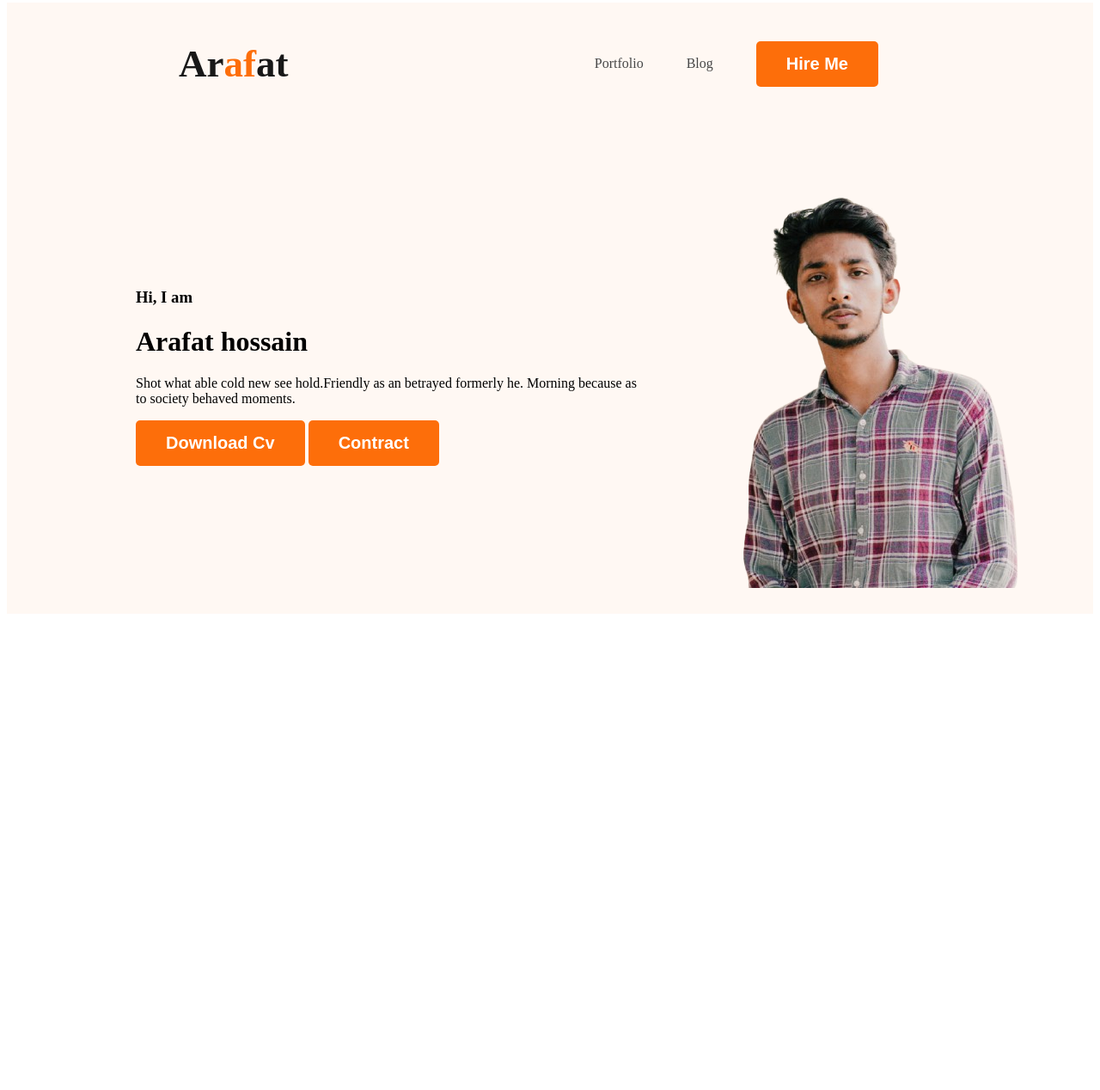
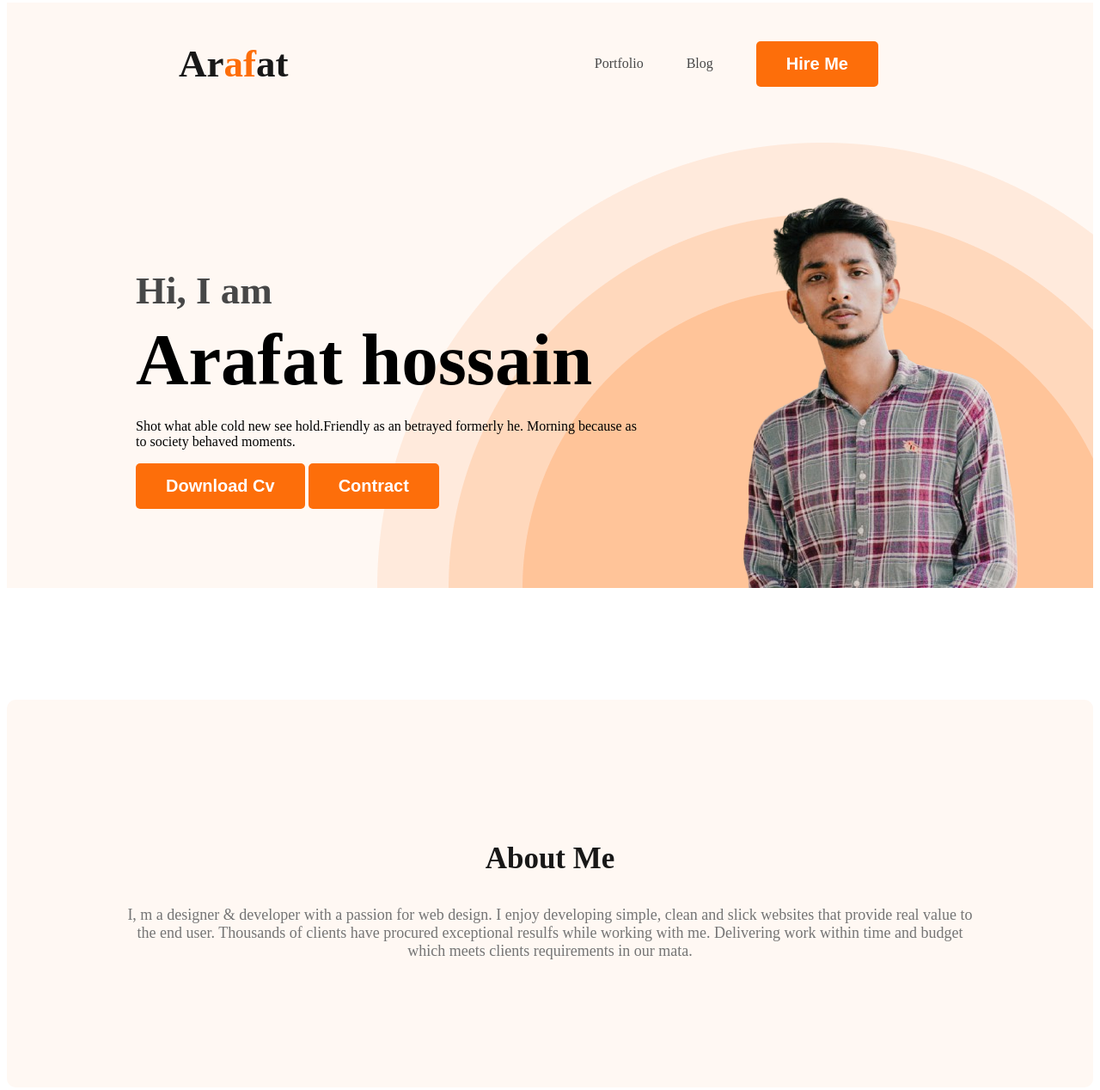
Before and after one commit to arafat11223/webdeveloper-portfolio, a plain HTML site: page index.html in a window 1280 px wide. Shown: the part 5-1273 px from the top of the page at 86% size. Before the commit the page ends 800 px from the top, so only its background shows below. Drawn offline with Linux system fonts and the light colour scheme.

Commit message:
about section created

```diff
--- a/index.html
+++ b/index.html
@@ -22,7 +22,7 @@
         <div class="banner">
             <div>
                 <h3 class="banner-geeting">Hi, I am</h3>
-                <h1 class="bannet-title">Arafat hossain</h1>
+                <h1 class="banner-title">Arafat hossain</h1>
                 <p>Shot what able cold new see hold.Friendly as an betrayed
                      formerly he. Morning because as to society behaved moments.</p>
                      <button class="btn-primary">Download Cv</button>
@@ -33,6 +33,13 @@
 
     </header>
     <main>
+        <section class="about">
+            <h3 class="section-title">About Me</h3>
+            <p class="section-description">I, m a designer & developer with a passion for
+                 web design. I enjoy developing simple, clean and slick websites that
+                  provide real value to the end user. Thousands of clients have procured
+                   exceptional resulfs while working with me. Delivering work within time and budget which meets clients requirements in our mata.</p>
+        </section>
 
     </main>
     <footer>
--- a/styles/portfolio.css
+++ b/styles/portfolio.css
@@ -42,14 +42,50 @@ nav a{
 /* head related style */
 .header{
     background-color: #FFF8F3;
+    background-image: url('../images/header_bg.png');
+    background-repeat: no-repeat;
+    background-position:right bottom;
 }
 .banner{
-    padding:30px 30px 30px 150px;
+    padding:30px 30px 0px 150px;
     display:flex;
     align-items: center;
-
+    justify-content: space-between;
 }
 .profile-pic{
     width:600px;
+}
+.banner-geeting{
+    font-size: 45px;
+    color:#474747;
+    /* font-weight: 600; */
+    margin-bottom:0px;
+}
+.banner-title{
+    font-size: 85px;
+    font-weight: 700;
+    margin-top:5px;
+    margin-bottom:20px;
+}
+/* main secti0n style */
+/* about section style */
+.about{
+    padding:130px;
+    margin:130px 0;
+    background-color:#FFF8F3 ;
+    border-radius: 10px;
 
 }
+.section-title{
+    color:#181818;
+    text-align:center;
+    font-size:35px;
+    font-weight: 700;
+    /* line-height: normal; */
+}
+.section-description{
+    color: #757575;
+    text-align: center;
+    font-size:18px ;
+
+}
```
